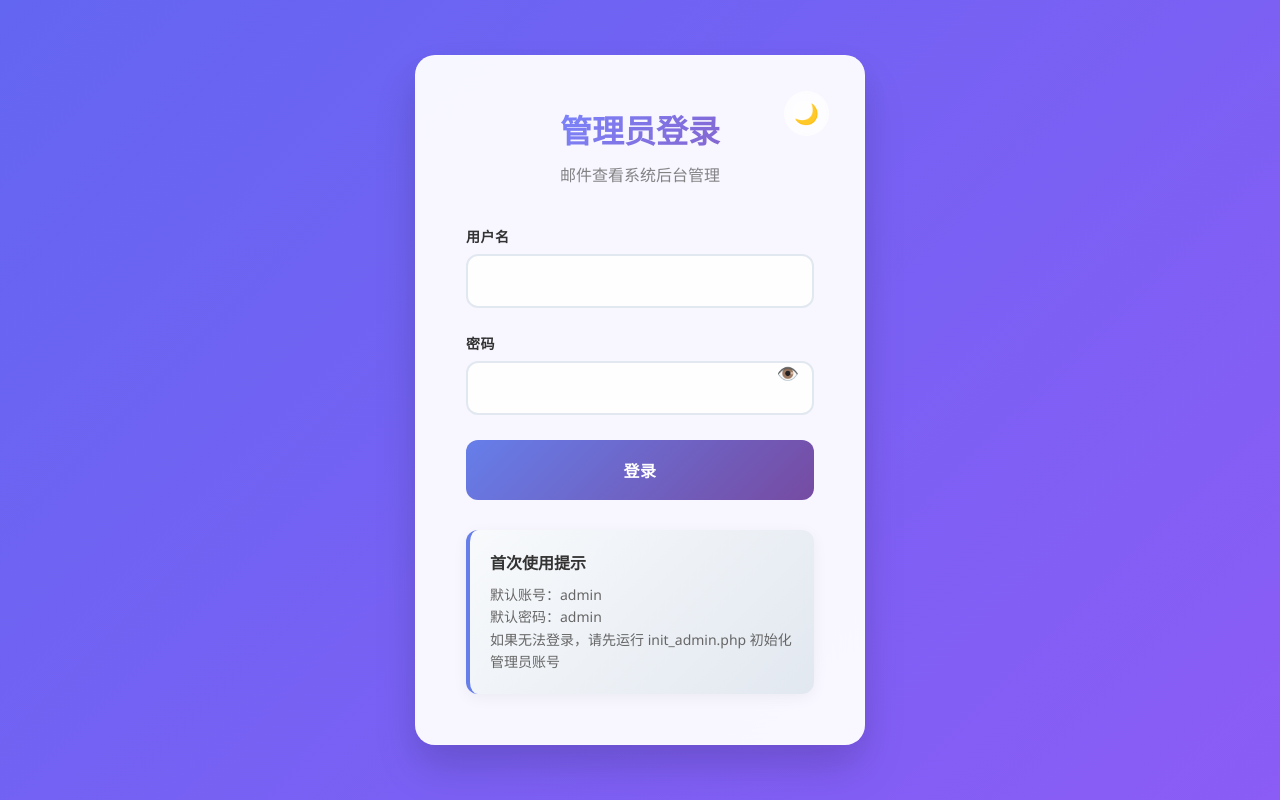
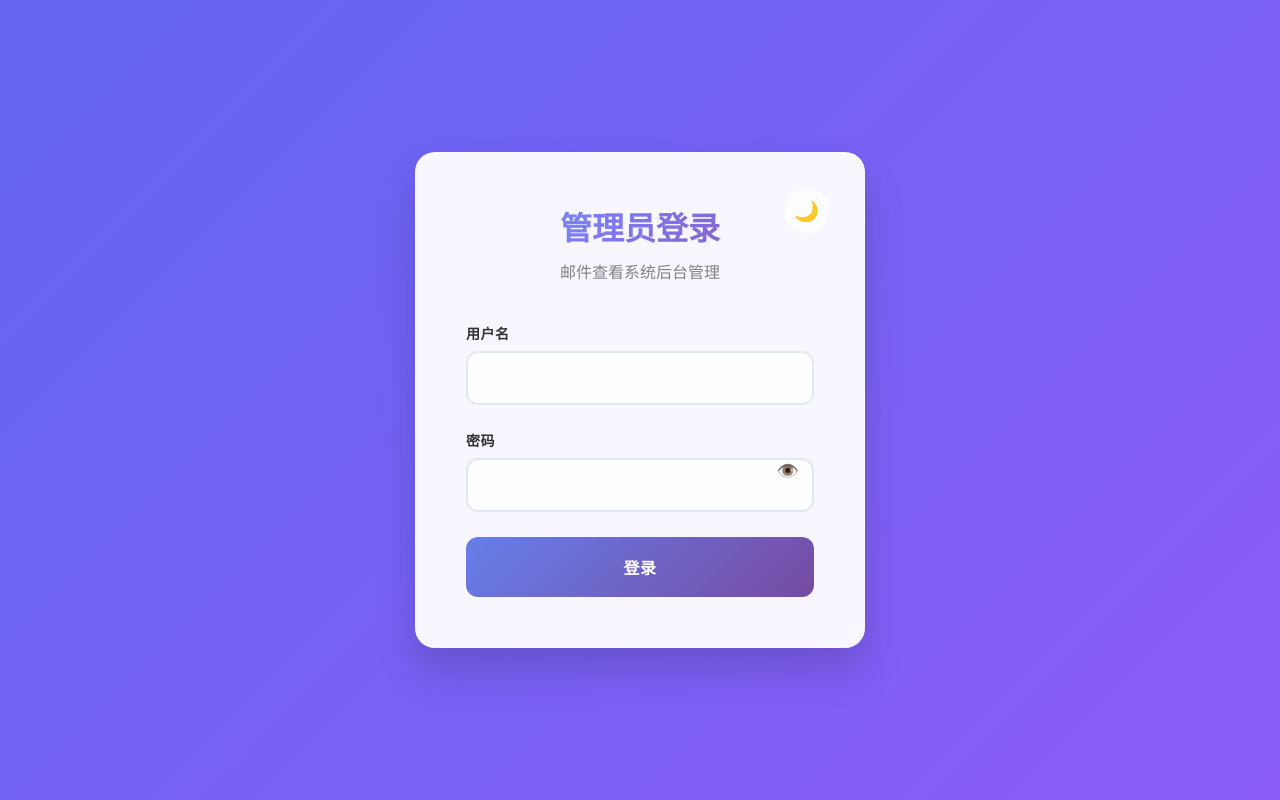
Before and after one commit to doul676/9.10, a PHP site: page /admin/login.php in a window 1280 px wide. Run offline with PHP 8.4, Linux system fonts and the light colour scheme.

Commit message:
Remove login page hints and explanatory content
Co-authored-by: douliu6767 <152276692+douliu6767@users.noreply.github.com>

```diff
--- a/admin/login.php
+++ b/admin/login.php
@@ -343,47 +343,7 @@ if ($_POST) {
             box-shadow: 0 10px 25px rgba(96, 165, 250, 0.4);
         }
 
-        .init-notice {
-            margin-top: 30px;
-            padding: 20px;
-            background: linear-gradient(135deg, #f8fafc, #e2e8f0);
-            border-radius: 12px;
-            border-left: 4px solid #667eea;
-            box-shadow: 0 4px 15px rgba(0, 0, 0, 0.05);
-            animation: fadeIn 1s ease-out 0.5s both;
-        }
 
-        @keyframes fadeIn {
-            from { opacity: 0; }
-            to { opacity: 1; }
-        }
-
-        body.dark-mode .init-notice {
-            background: linear-gradient(135deg, #1e293b, #334155);
-            border-left-color: #60a5fa;
-            box-shadow: 0 4px 15px rgba(0, 0, 0, 0.2);
-        }
-
-        .init-notice h3 {
-            color: #333;
-            margin-bottom: 10px;
-            font-size: 16px;
-            font-weight: 600;
-        }
-
-        body.dark-mode .init-notice h3 {
-            color: #e2e8f0;
-        }
-
-        .init-notice p {
-            color: #666;
-            font-size: 14px;
-            line-height: 1.6;
-        }
-
-        body.dark-mode .init-notice p {
-            color: #cbd5e1;
-        }
     </style>
 </head>
 <body>
@@ -413,10 +373,7 @@ if ($_POST) {
             <button type="submit" class="login-btn">登录</button>
         </form>
 
-        <div class="init-notice">
-            <h3>首次使用提示</h3>
-            <p>默认账号：admin<br>默认密码：admin<br>如果无法登录，请先运行 init_admin.php 初始化管理员账号</p>
-        </div>
+
     </div>
 
     <script>
```
